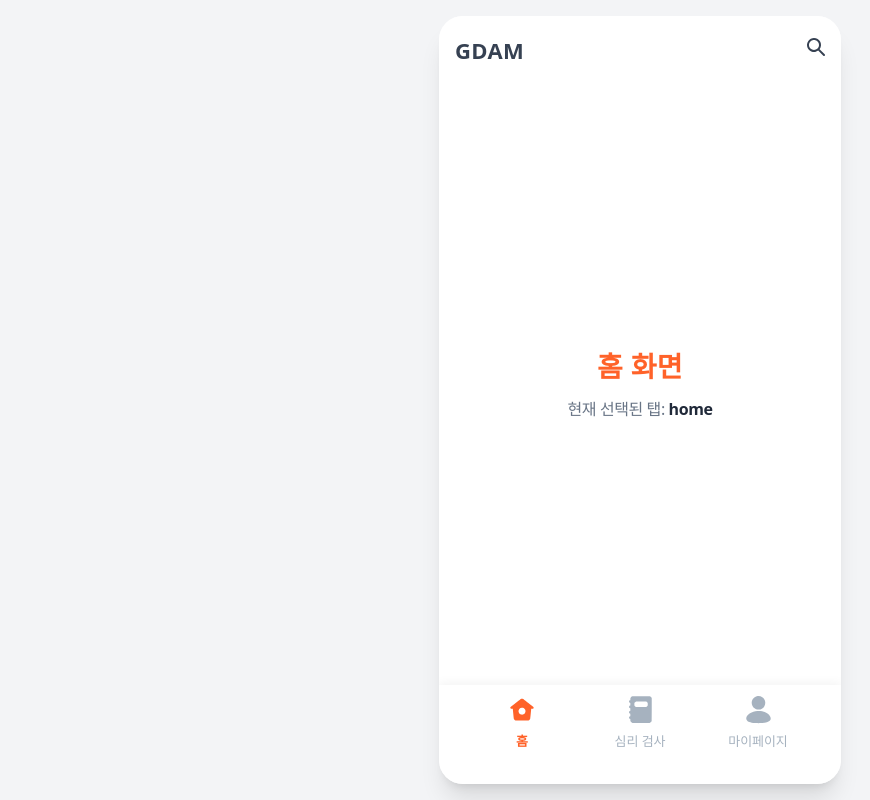
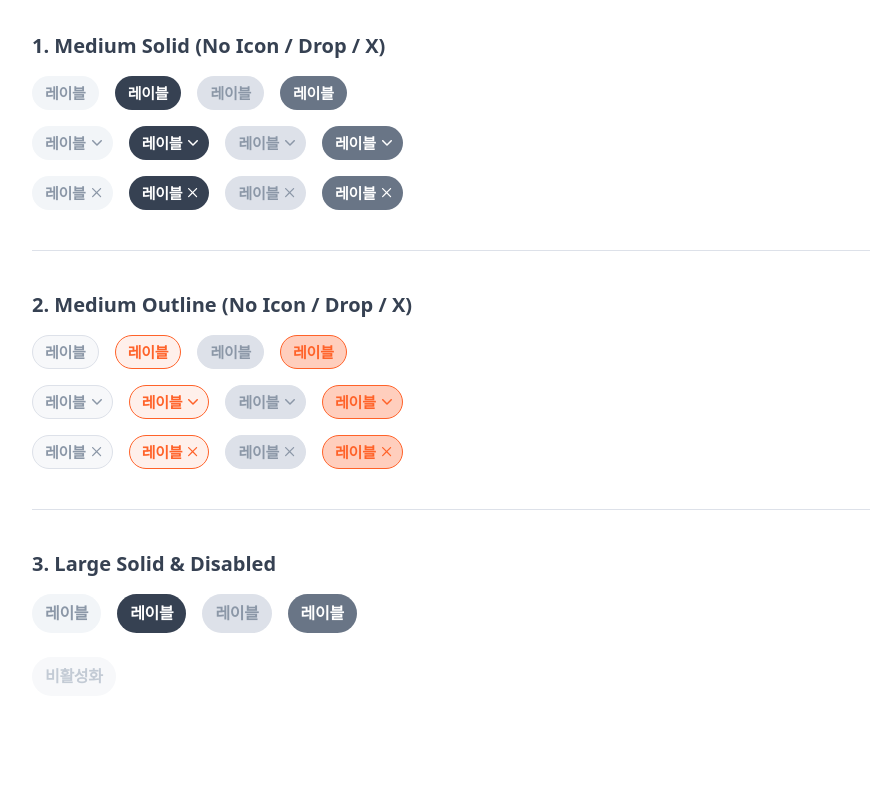
Before and after one commit to sai-art-therapy/frontend, a React (Vite) app: page / in a window 1280 px wide. Shown: the whole page, without its empty margins (0-870 px from the left). Built offline with nearby package versions, Linux system fonts and the light colour scheme.

Commit message:
[Feat] 칩 공통 컴포넌트 구현

```diff
--- a/src/App.tsx
+++ b/src/App.tsx
@@ -1,46 +1,80 @@
-import { useState } from "react";
-import {
-  BottomNavigation,
-  type NavTabId,
-} from "./components/common/BottomNavigation";
-import { TopBar } from "./components/common/TopBar";
+import { Chip, type ChipTheme } from "./components/common/Chip";
 
 function App() {
-  const [activeTab, setActiveTab] = useState<NavTabId>("home");
-
-  const handleTabChange = (tabId: NavTabId) => {
-    setActiveTab(tabId);
-    console.log(`${tabId} 탭으로 이동`);
-  };
+  const solidThemes: ChipTheme[] = [
+    "solid-light",
+    "solid-dark",
+    "solid-light-active",
+    "solid-dark-active",
+  ];
+  const outlineThemes: ChipTheme[] = [
+    "outline-grey",
+    "outline-primary",
+    "outline-grey-active",
+    "outline-primary-active",
+  ];
 
   return (
-    <div className="flex justify-center min-h-screen bg-gray-100 p-4">
-      <div className="w-[402px] bg-white shadow-xl flex flex-col relative overflow-hidden rounded-lg">
-        <TopBar title="GDAM" variant="search" />
+    <div className="flex flex-col gap-10 bg-white min-h-screen p-8">
+      <section className="flex flex-col gap-4">
+        <h2 className="text-xl font-bold text-grey-800">
+          1. Medium Solid (No Icon / Drop / X)
+        </h2>
+        <div className="flex gap-4">
+          {solidThemes.map((theme) => (
+            <Chip key={theme} label="레이블" theme={theme} />
+          ))}
+        </div>
+        <div className="flex gap-4">
+          {solidThemes.map((theme) => (
+            <Chip key={theme} label="레이블" theme={theme} icon="drop" />
+          ))}
+        </div>
+        <div className="flex gap-4">
+          {solidThemes.map((theme) => (
+            <Chip key={theme} label="레이블" theme={theme} icon="x" />
+          ))}
+        </div>
+      </section>
 
-        <main className="flex-1 p-6 flex items-center justify-center flex-col gap-4 text-grey-600">
-          {activeTab === "home" && (
-            <h2 className="text-e-title-1 text-main-500">홈 화면</h2>
-          )}
-          {activeTab === "test" && (
-            <h2 className="text-e-title-1 text-success-500">심리 검사 목록</h2>
-          )}
-          {activeTab === "mypage" && (
-            <h2 className="text-e-title-1 text-sub-500">마이페이지</h2>
-          )}
-          <p className="text-body-2">
-            현재 선택된 탭:{" "}
-            <span className="font-bold text-grey-900">{activeTab}</span>
-          </p>
-        </main>
+      <hr className="border-grey-200" />
 
-        <div className="sticky bottom-0">
-          <BottomNavigation
-            activeTab={activeTab}
-            onTabChange={handleTabChange}
-          />
+      <section className="flex flex-col gap-4">
+        <h2 className="text-xl font-bold text-grey-800">
+          2. Medium Outline (No Icon / Drop / X)
+        </h2>
+        <div className="flex gap-4">
+          {outlineThemes.map((theme) => (
+            <Chip key={theme} label="레이블" theme={theme} />
+          ))}
         </div>
-      </div>
+        <div className="flex gap-4">
+          {outlineThemes.map((theme) => (
+            <Chip key={theme} label="레이블" theme={theme} icon="drop" />
+          ))}
+        </div>
+        <div className="flex gap-4">
+          {outlineThemes.map((theme) => (
+            <Chip key={theme} label="레이블" theme={theme} icon="x" />
+          ))}
+        </div>
+      </section>
+
+      <hr className="border-grey-200" />
+
+      <section className="flex flex-col gap-4">
+        <h2 className="text-xl font-bold text-grey-800">
+          3. Large Solid & Disabled
+        </h2>
+        <div className="flex gap-4">
+          {solidThemes.map((theme) => (
+            <Chip key={theme} label="레이블" theme={theme} size="large" />
+          ))}
+        </div>
+        <div className="flex gap-4 mt-2">
+          <Chip label="비활성화" size="large" disabled={true} />
+        </div>
+      </section>
     </div>
   );
 }
--- a/src/components/common/Chip.tsx
+++ b/src/components/common/Chip.tsx
@@ -0,0 +1,104 @@
+import React from "react";
+import dropIcon from "../../assets/icons/common/drop.svg?url";
+import xIcon from "../../assets/icons/common/x.svg?url";
+
+export type ChipTheme =
+  | "solid-light" // 밝은 회색 (Grey100)
+  | "solid-light-active" // 밝은 회색 활성 (Grey200)
+  | "solid-dark" // 검정색 (Grey800)
+  | "solid-dark-active" // 검정색 활성 (Grey600)
+  | "outline-grey" // 회색 테두리 (Grey50)
+  | "outline-grey-active" // 회색 테두리 활성 (Grey200)
+  | "outline-primary" // 주황색 테두리 (Ember100)
+  | "outline-primary-active"; // 주황색 테두리 활성 (Ember200)
+
+export type ChipSize = "medium" | "large";
+export type ChipIcon = "none" | "drop" | "x";
+
+interface ChipProps {
+  label: string;
+  theme?: ChipTheme;
+  size?: ChipSize;
+  icon?: ChipIcon;
+  disabled?: boolean;
+  onClick?: () => void;
+}
+
+export const Chip: React.FC<ChipProps> = ({
+  label,
+  theme = "solid-light",
+  size = "medium",
+  icon = "none",
+  disabled = false,
+  onClick,
+}) => {
+  const getColorClasses = () => {
+    if (disabled) {
+      return "bg-grey-50 text-grey-300 border border-transparent cursor-not-allowed";
+    }
+
+    switch (theme) {
+      /* 첫 번째/세 번째 유형 */
+      case "solid-light":
+        return "bg-grey-100 text-grey-500 border border-transparent";
+      case "solid-light-active":
+        return "bg-grey-200 text-grey-500 border border-transparent";
+      case "solid-dark":
+        return "bg-grey-800 text-white border border-transparent";
+      case "solid-dark-active":
+        return "bg-grey-600 text-white border border-transparent";
+
+      /* 두 번째 유형 */
+      case "outline-grey":
+        return "bg-grey-50 text-grey-500 border border-grey-200";
+      case "outline-grey-active":
+        return "bg-grey-200 text-grey-500 border border-grey-200";
+      case "outline-primary":
+        return "bg-main-100 text-main-500 border border-main-500";
+      case "outline-primary-active":
+        return "bg-main-200 text-main-500 border border-main-500";
+      default:
+        return "";
+    }
+  };
+
+  const getLayoutClasses = () => {
+    if (size === "large") {
+      return "px-[12px] py-[8px] gap-[10px] text-e-body-2";
+    } else {
+      if (icon !== "none") {
+        return "pl-[12px] pr-[10px] py-[6px] gap-[6px] text-e-subheadline";
+      } else {
+        return "px-[12px] py-[6px] gap-[10px] text-e-subheadline";
+      }
+    }
+  };
+
+  const iconUrl = icon === "drop" ? dropIcon : icon === "x" ? xIcon : null;
+
+  return (
+    <button
+      onClick={onClick}
+      disabled={disabled}
+      className={`inline-flex items-center justify-center rounded-full transition-colors whitespace-nowrap ${getColorClasses()} ${getLayoutClasses()}`}
+    >
+      <span>{label}</span>
+
+      {iconUrl && (
+        <div
+          className="w-[10px] h-[10px] shrink-0 bg-current"
+          style={{
+            maskImage: `url("${iconUrl}")`,
+            WebkitMaskImage: `url("${iconUrl}")`,
+            maskSize: "contain",
+            WebkitMaskSize: "contain",
+            maskPosition: "center",
+            WebkitMaskPosition: "center",
+            maskRepeat: "no-repeat",
+            WebkitMaskRepeat: "no-repeat",
+          }}
+        />
+      )}
+    </button>
+  );
+};
```
Also changed, not shown: src/assets/icons/common/drop.svg (added), src/assets/icons/common/x.svg (added).
